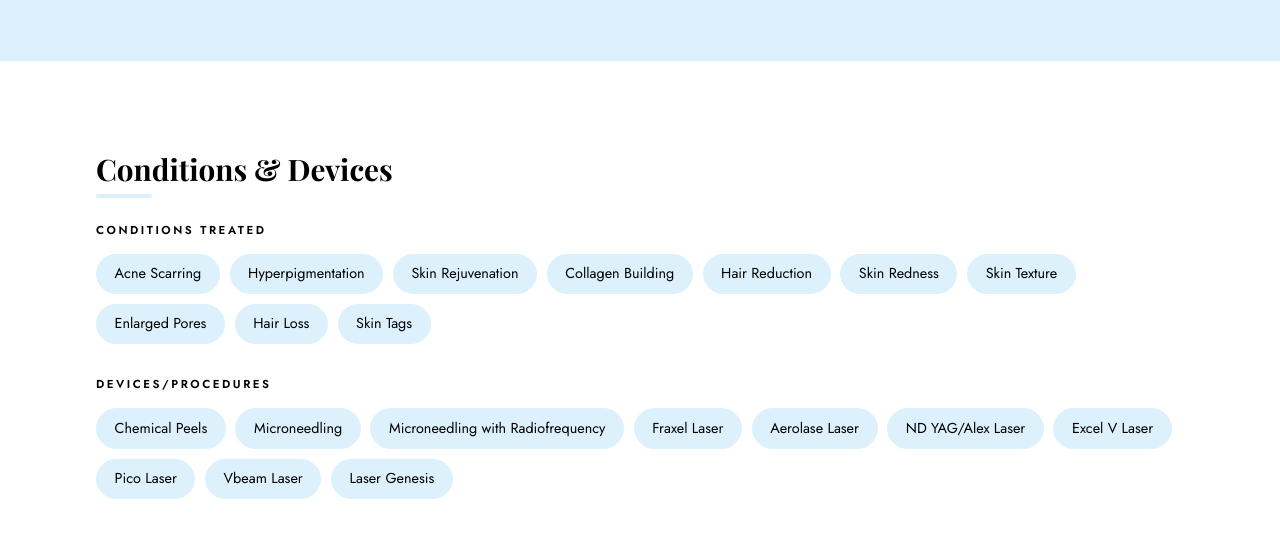
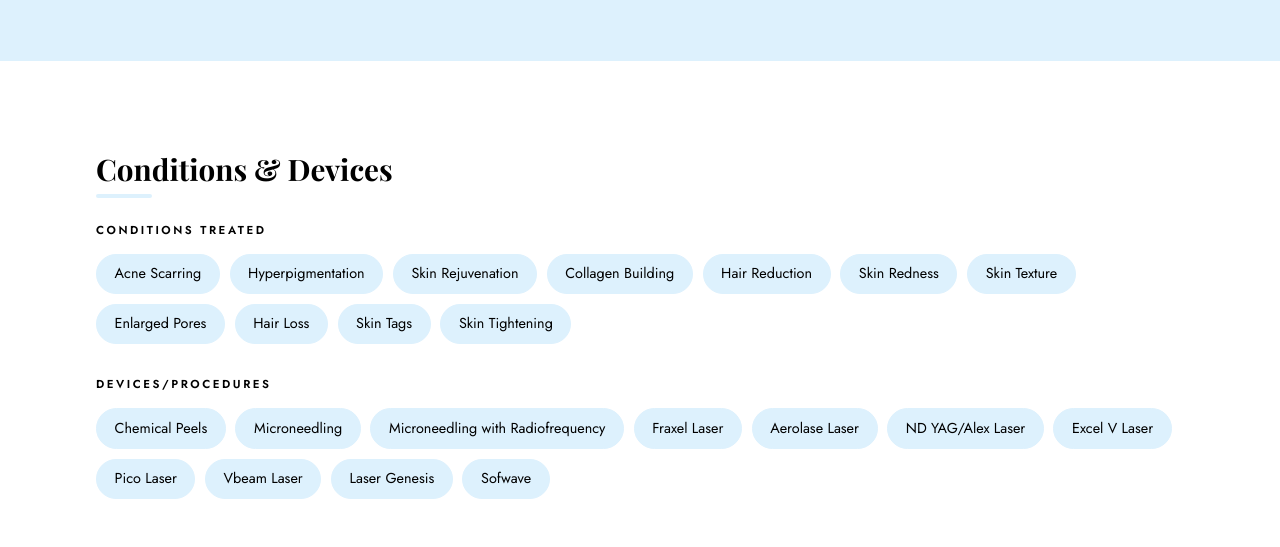
Before and after one commit to justinfaraj/docbrianna, a plain HTML site: page cosmetic-services.html in a window 1280 px wide. Shown: the part 253-800 px from the top of the page. Drawn offline with nearby package versions, Linux system fonts and the light colour scheme; a web font is replaced by a local one.

Commit message:
Add Skin Tightening condition and Sofwave device to cosmetic services
Co-Authored-By: Claude Sonnet 5.5 <noreply@anthropic.com>
Claude-Session: https://claude.ai/code/session_012HXRLoh8j6agSMqNs6fQGh

```diff
--- a/cosmetic-services.html
+++ b/cosmetic-services.html
@@ -48,6 +48,7 @@
             <li>Enlarged Pores</li>
             <li>Hair Loss</li>
             <li>Skin Tags</li>
+            <li>Skin Tightening</li>
           </ul>
         </div>
 
@@ -64,6 +65,7 @@
             <li>Pico Laser</li>
             <li>Vbeam Laser</li>
             <li>Laser Genesis</li>
+            <li>Sofwave</li>
           </ul>
         </div>
       </div>
```
